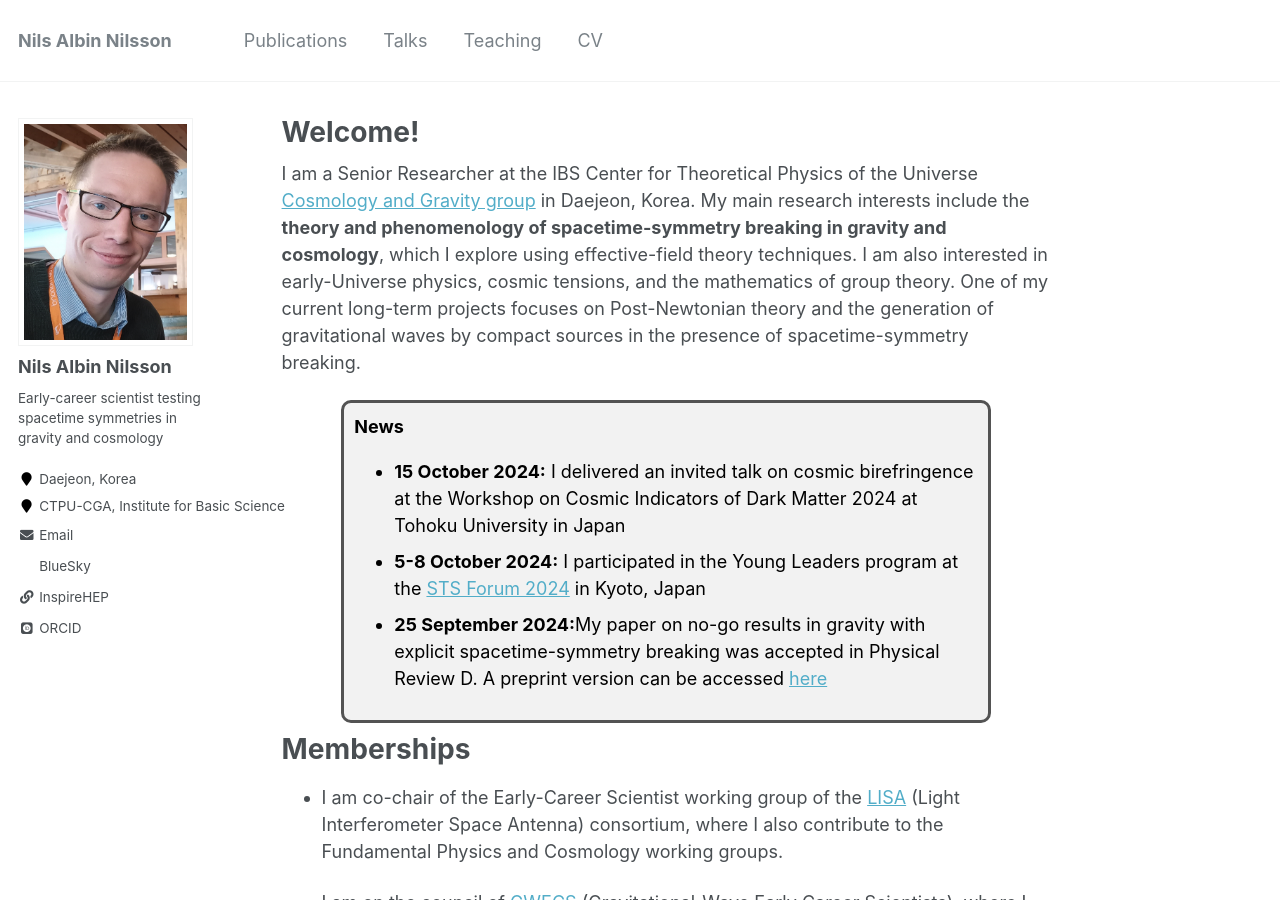
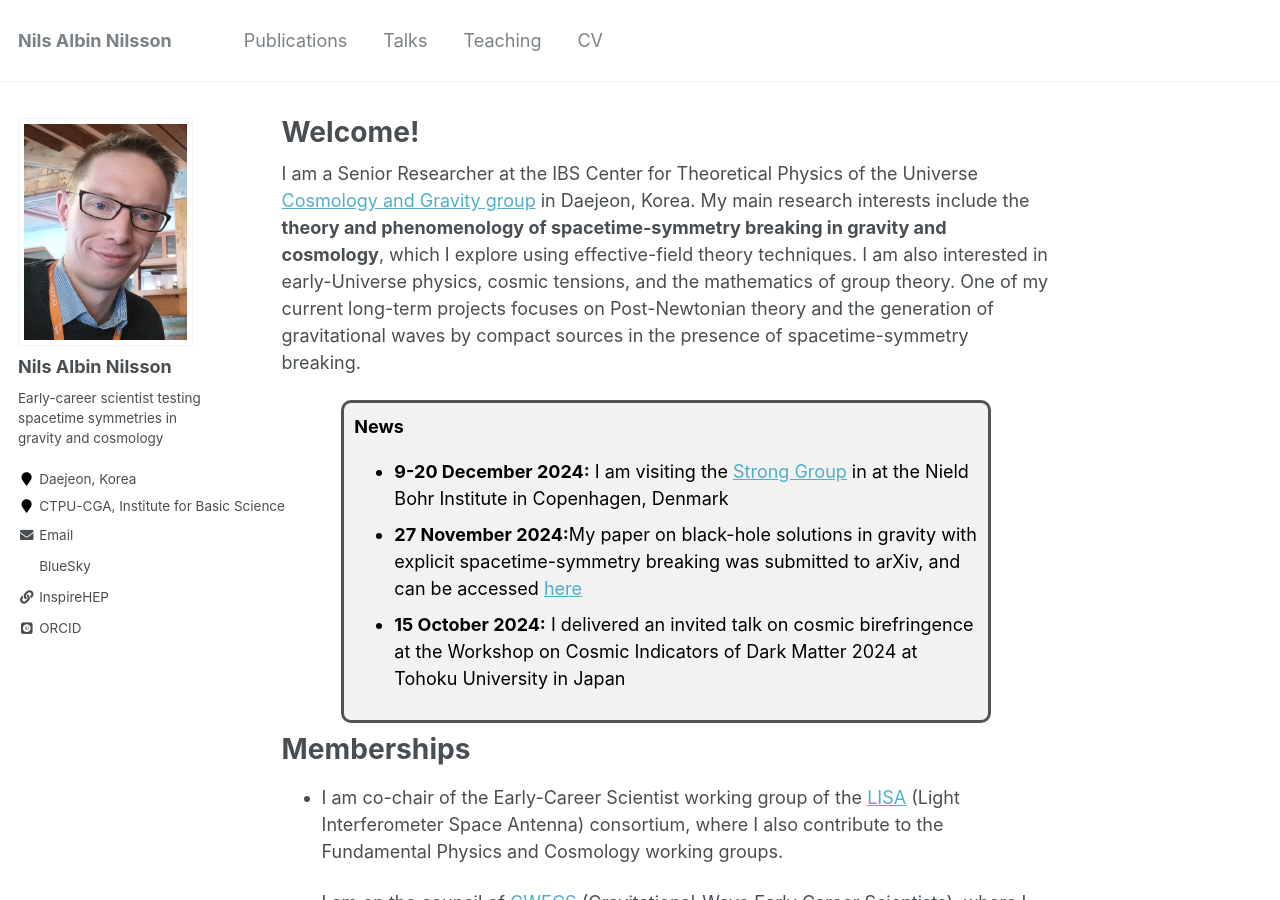
Before and after one commit to nilsanilsson/nilsanilsson.github.io, a Jekyll site: the page built from _pages/about.md, in a window 1280 px wide and 900 px high. Built offline with Jekyll 4.4.1, drawn with Linux system fonts in a browser that asks for light colours; some web fonts are replaced.

Commit message:
Update about.md

```diff
--- a/_pages/about.md
+++ b/_pages/about.md
@@ -33,9 +33,9 @@ My main research interests include the **theory and phenomenology of spacetime-s
     <div class="boxed">
 	<b>News</b>
 	<ul>
+	  <li><b>9-20 December 2024:</b> I am visiting the <a href="https://strong-gr.com/">Strong Group</a> in at the Nield Bohr Institute in Copenhagen, Denmark</li>
+	  <li><b>27 November 2024:</b>My paper on black-hole solutions in gravity with explicit spacetime-symmetry breaking was submitted to arXiv, and can be accessed <a href="https://arxiv.org/abs/2411.18255">here</a></li>
 	  <li><b>15 October 2024:</b> I delivered an invited talk on cosmic birefringence at the Workshop on Cosmic Indicators of Dark Matter 2024 at Tohoku University in Japan</li>
-	  <li><b>5-8 October 2024:</b> I participated in the Young Leaders program at the <a href="https://www.stsforum.org/kyoto2024/">STS Forum 2024</a> in Kyoto, Japan</li>
-	  <li><b>25 September 2024:</b>My paper on no-go results in gravity with explicit spacetime-symmetry breaking was accepted in Physical Review D. A preprint version can be accessed <a href="https://arxiv.org/pdf/2407.04918">here</a></li>
 	</ul>
     </div>
   </body>
```
